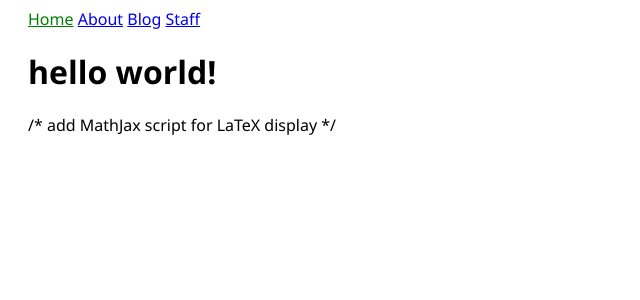
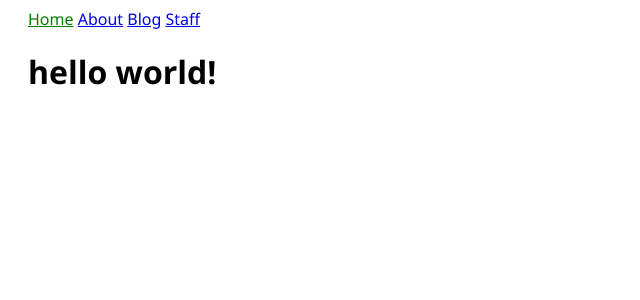
Before and after one commit to LTPHub/LTPHub.github.io, a Jekyll site: the page built from index.html, in a window 1280 px wide. Shown: the top 300 px of the page, without its empty margins (0-640 px from the left). Built offline with Jekyll 4.4.1, drawn with Linux system fonts in a browser that asks for light colours.

Commit message:
simplyfy _layouts/default.html fine adjust

```diff
--- a/_layouts/default.html
+++ b/_layouts/default.html
@@ -5,19 +5,13 @@
     <meta name="viewport" content="width=device-width, initial-scale=1.0">
     <title>{{ page.title }}</title>
     <link rel="stylesheet" href="/assets/css/styles.css">
-
-
-
-
   </head>
   <body>
     {% include navigation.html %}
     {{ content }}
 
-
     <script type="text/javascript" id="MathJax-script" async
-        src="https://cdn.jsdelivr.net/npm/mathjax@3/es5/tex-mml-chtml.js"></script>   /* add MathJax script for LaTeX display */
-
-
+        src="https://cdn.jsdelivr.net/npm/mathjax@3/es5/tex-mml-chtml.js"></script>
+    <!-- add MathJax script for LaTeX display -->
   </body>
 </html>
```
